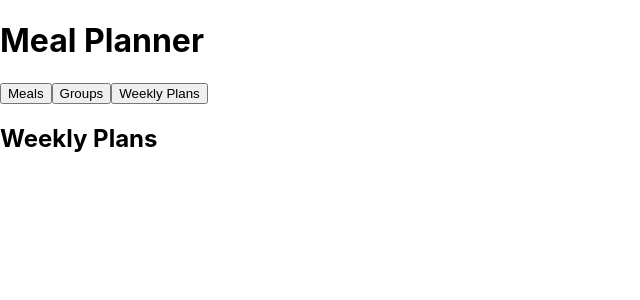
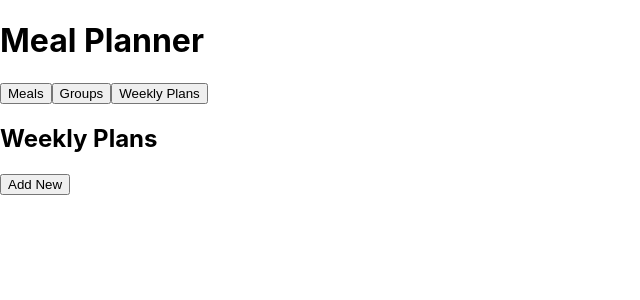
Before and after one commit to lugDroid/mealplanner-app, a React (Create React App) app: page / in a window 1280 px wide. Both pictures are taken after a click on the button "Weekly Plans". Shown: the top 300 px of the page, without its empty margins (0-640 px from the left). Built offline with nearby package versions, Linux system fonts and the light colour scheme; no server answers.

Commit message:
Move new plan butotn to plans tab

```diff
--- a/src/components/MealList.js
+++ b/src/components/MealList.js
@@ -9,7 +9,6 @@ const MealList = ({
   summaryView,
   filter,
   setFilter,
-  showSchedule,
 }) => {
   const GROUP_FILTER = "Group:";
   const TIME_FILTER = "Time:";
@@ -60,7 +59,6 @@ const MealList = ({
         {summaryView ? "Details View" : "Summary View"}
       </button>
       <button onClick={() => showMealForm(0)}>Add New</button>
-      <button onClick={showSchedule}>Schedule</button>
       <ul>
         {mealsToShow.map((m) => (
           <Meal
--- a/src/components/MealsTab.js
+++ b/src/components/MealsTab.js
@@ -4,7 +4,6 @@ import mealService from "../services/mealService";
 
 import MealList from "./MealList";
 import MealForm from "./MealForm";
-import Schedule from "./Schedule";
 
 const MealsTab = () => {
   const [activeView, setActiveView] = useState("list");
@@ -64,11 +63,6 @@ const MealsTab = () => {
         setMeals={setMeals}
       />
     );
-  } else if (activeView === "schedule") {
-    console.log("Schedule view active");
-    content = (
-      <Schedule closeView={() => setActiveView("list")} meals={meals} />
-    );
   } else {
     content = (
       <MealList
@@ -79,7 +73,6 @@ const MealsTab = () => {
         summaryView={summaryView}
         filter={filter}
         setFilter={setFilter}
-        showSchedule={() => setActiveView("schedule")}
       />
     );
   }
--- a/src/components/WeeklyPlansTab.js
+++ b/src/components/WeeklyPlansTab.js
@@ -1,5 +1,24 @@
+// import Schedule from "./Schedule";
+
 const WeeklyPlansTab = () => {
-  return <h2>Weekly Plans</h2>;
+  // showSchedule={() => setActiveView("schedule")}
+
+  /*
+  } else if (activeView === "schedule") {
+    console.log("Schedule view active");
+    content = (
+      <Schedule closeView={() => setActiveView("list")} meals={meals} />
+    );
+  */
+
+  return (
+    <div>
+      <h2>Weekly Plans</h2>
+      <button onClick={() => console.log("Add new weekly plan")}>
+        Add New
+      </button>
+    </div>
+  );
 };
 
 export default WeeklyPlansTab;
```
